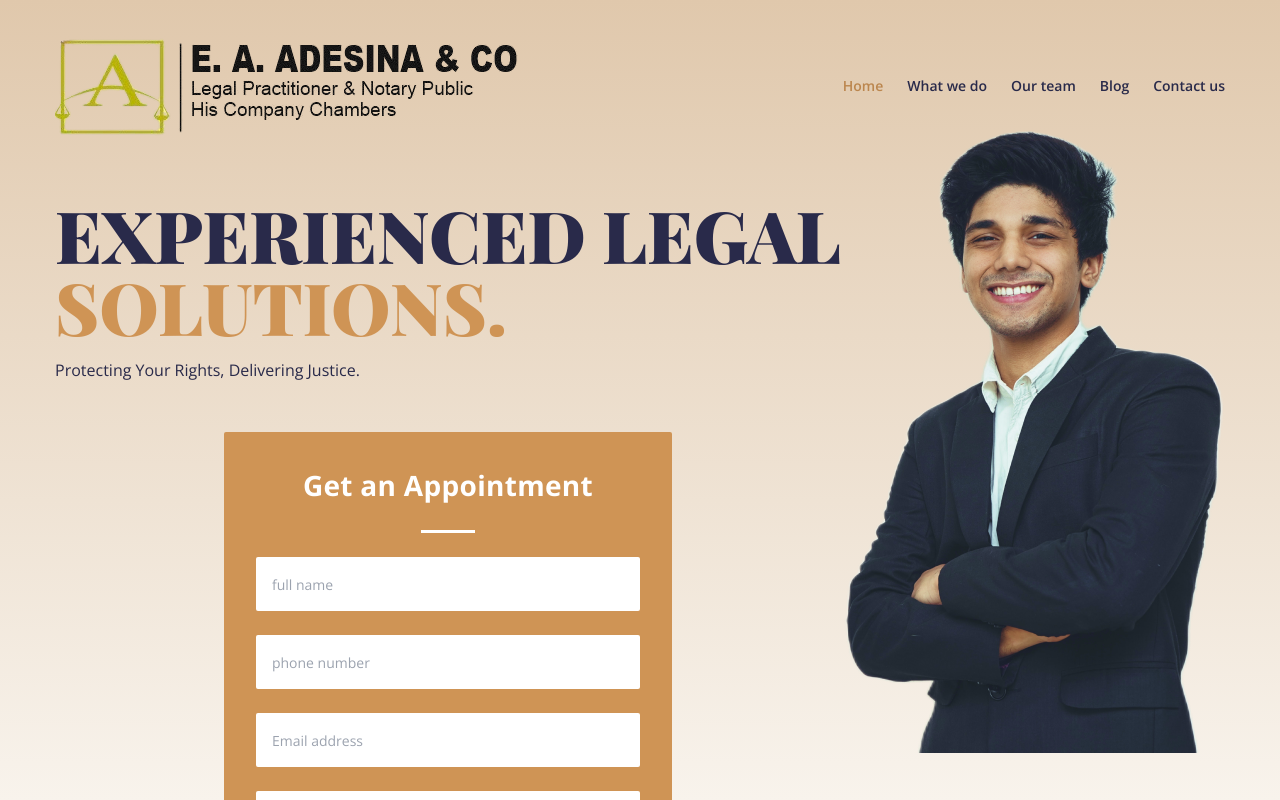
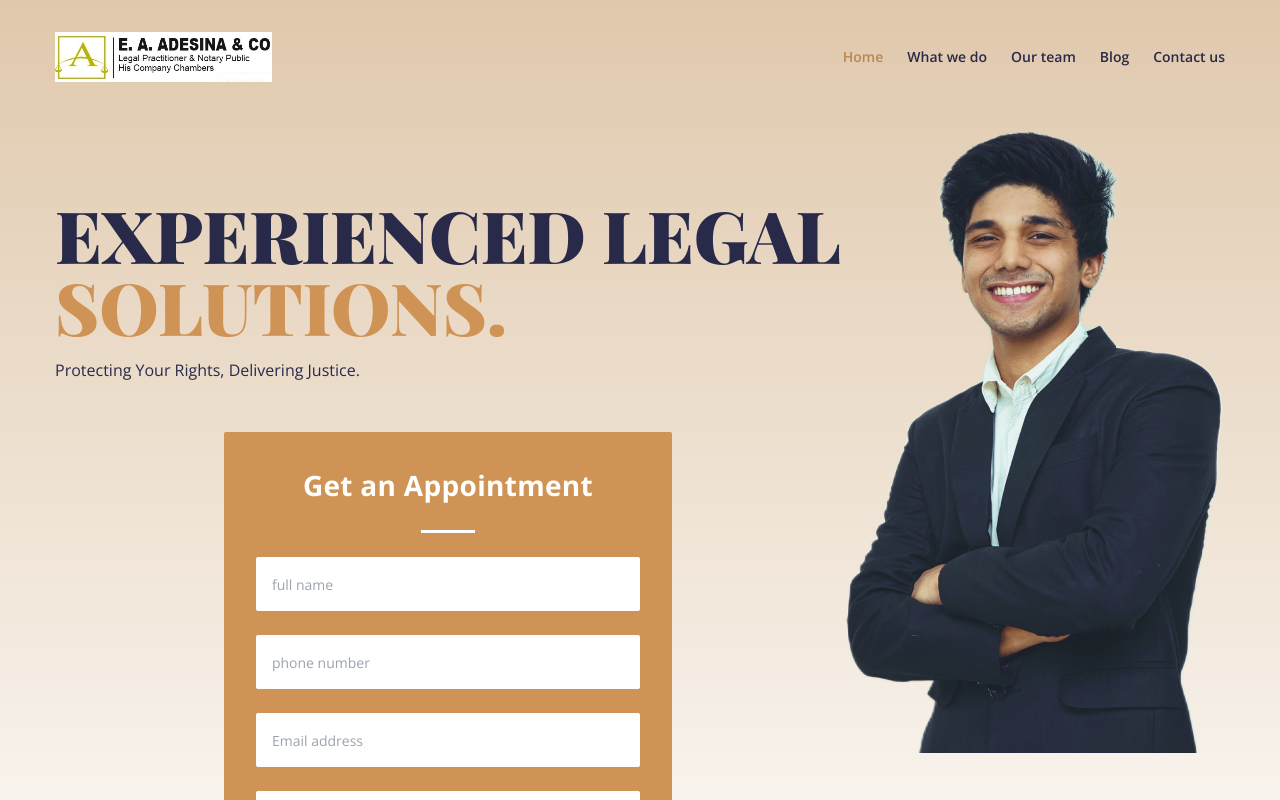
Before and after one commit to Ollatomiwa/lawfirm-website, a React (Create React App) app: page / in a window 1280 px wide. Shown: the top 800 px of the page. Built offline with nearby package versions, Linux system fonts and the light colour scheme.

Commit message:
logo redesign

```diff
--- a/src/components/Header.js
+++ b/src/components/Header.js
@@ -6,7 +6,7 @@ import Nav from './Nav';
 import NavMoblie from './NavMobile';
 
 // impport Logo
-import Logo from '../assets/img/logo1.PNG';
+import Logo from '../assets/img/logo2.PNG';
 
 const Header = ()=> {
     const [bg, setBg] = useState(false);
@@ -26,11 +26,9 @@ const Header = ()=> {
         >
             <div className='container mx-auto flex items-center justify-between'>
                 {/* logo */}
-                <div classNmae="mr-auto">
                 <a href='#'>
                     <img src={Logo} alt='' />
                 </a>
-                </div>
                 {/* Nav */}
                 <Nav />
                 {/* Nav mobile */}
```
Also changed, not shown: src/assets/img/logo1.PNG (deleted), src/assets/img/logo2.PNG (added).
